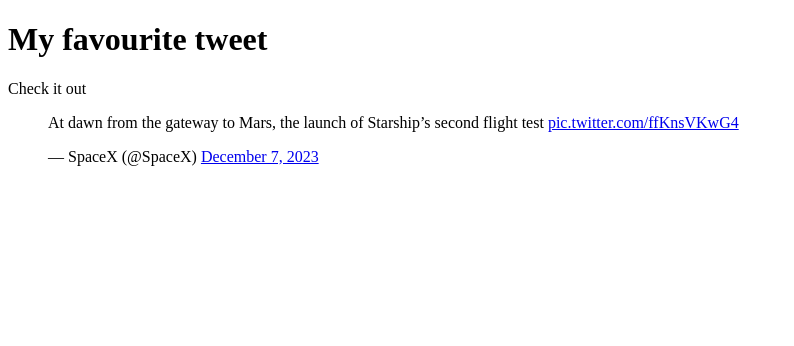
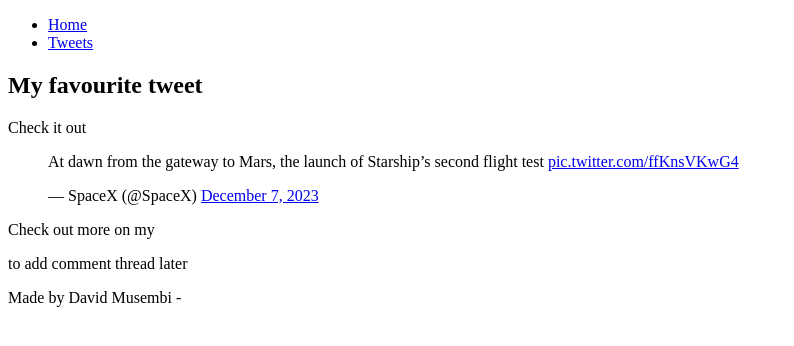
Before and after one commit to Limotiz/My_First_Portfolio, a plain HTML site: page html_basic/tweets.html in a window 1280 px wide. Shown: the whole page, without its empty margins (0-794 px from the left). Drawn offline with Linux system fonts and the light colour scheme.

Commit message:
adjust new changes

```diff
--- a/html_basic/tweets.html
+++ b/html_basic/tweets.html
@@ -6,11 +6,30 @@
     <title>View my tweets</title>
 </head>
 <body>
-    <h1>My favourite tweet</h1>
+
+    <header>
+        <ul>
+            <li> <a href="index.html">Home</a></li>
+            <li><a href="tweets.html">Tweets</a></li>
+        </ul>
+    </header>
+    <main>
+        <article>
+ <h1>My favourite tweet</h1>
     <p>Check it out</p>
     <blockquote class="twitter-tweet"><p lang="en" dir="ltr">At dawn from the gateway to Mars, the launch of Starship’s second flight test <a href="https://t.co/ffKnsVKwG4">pic.twitter.com/ffKnsVKwG4</a></p>&mdash; SpaceX (@SpaceX) <a href="https://twitter.com/SpaceX/status/1732824684683784516?ref_src=twsrc%5Etfw">December 7, 2023</a></blockquote> <script async src="https://platform.twitter.com/widgets.js" charset="utf-8"></script>
     <p>
-        <a href="index.html"Back to Homepage></a>
-    </p>
+        Check out more on my <a href="index.html"homepage></a></p>
+        </article>
+
+        <aside>
+            <p>to add comment thread later</p>
+        </aside>
+
+    </main>
+    <footer>
+        <p>Made by David Musembi - <a href="https://github.com/dashboard"></a></p>
+    </footer>
+
 </body>
 </html>
```
